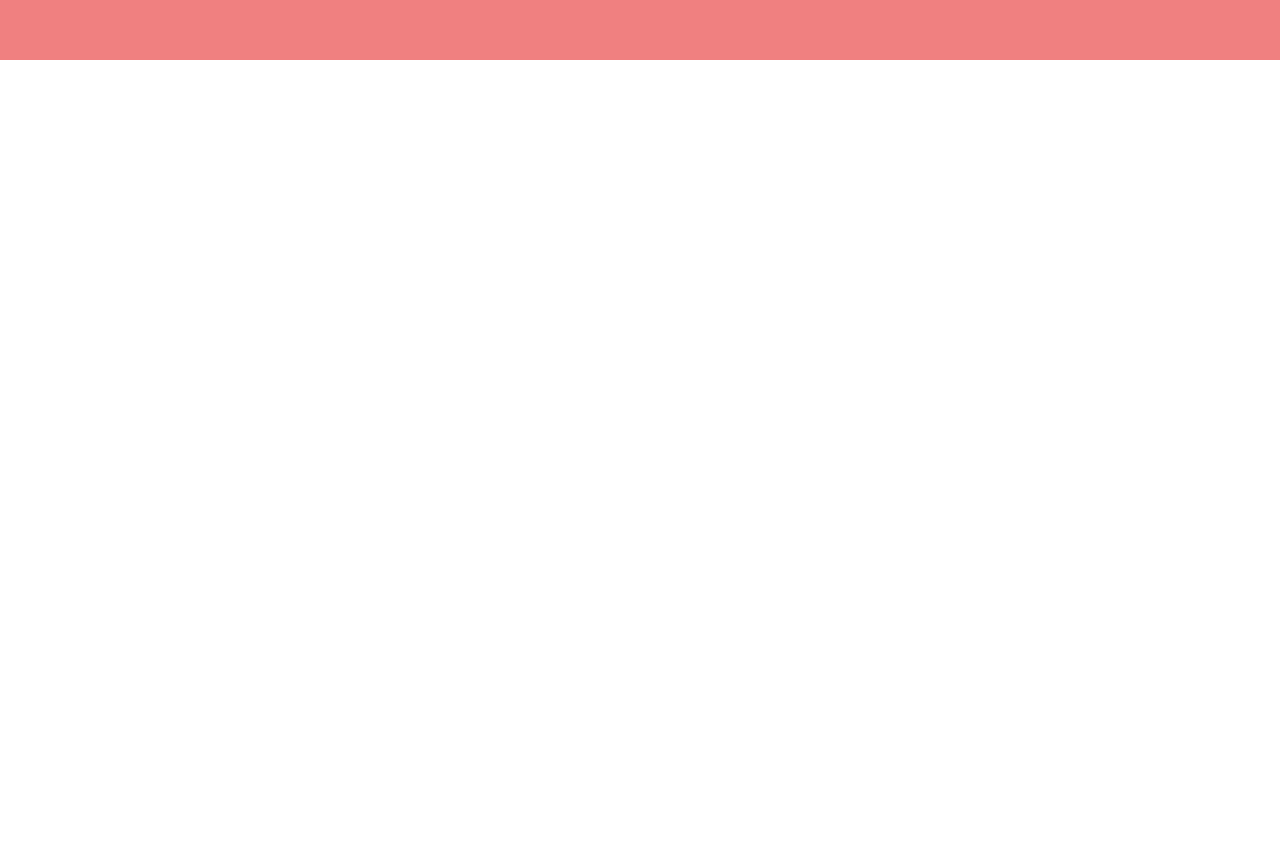
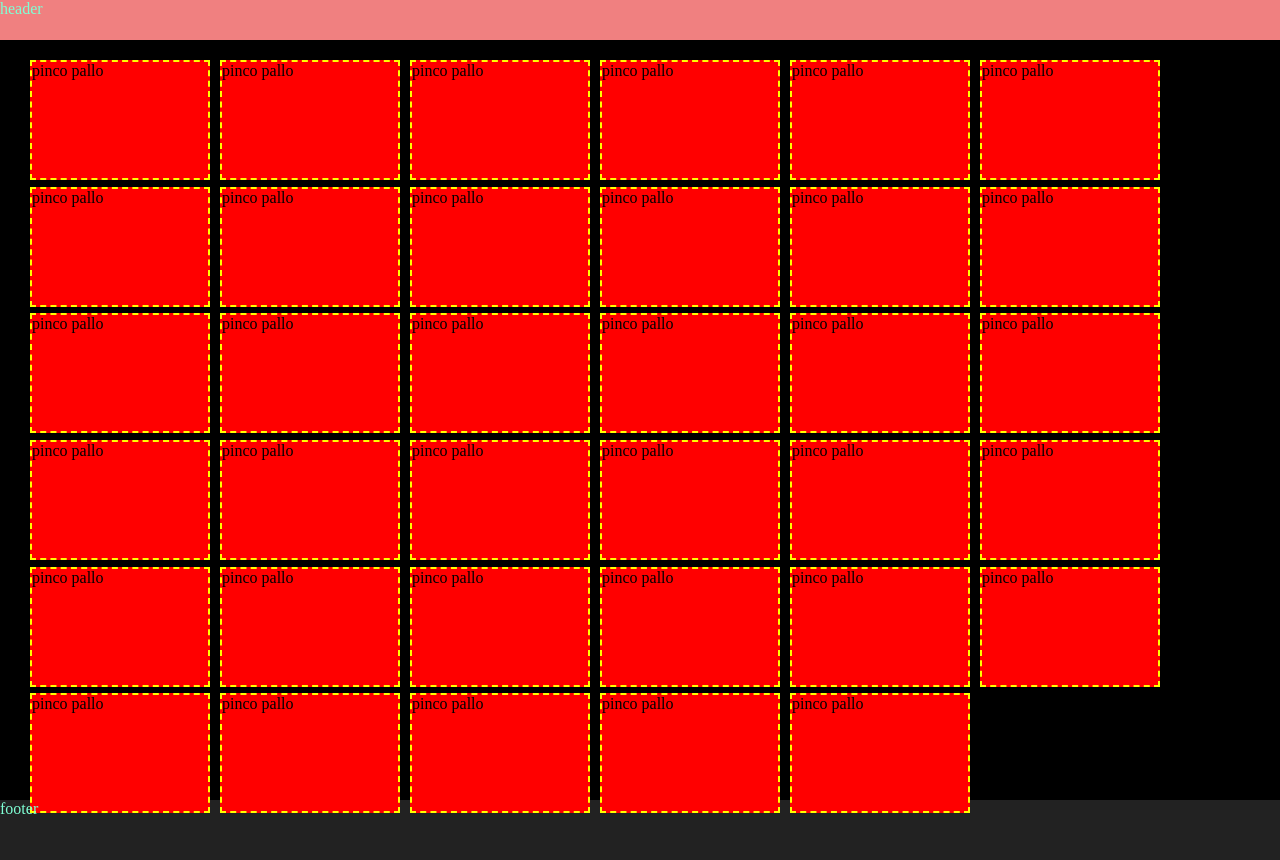
Before and after one commit to Soniamy/html-css-zoom, a plain HTML site: page index.html in a window 1280 px wide. Before the commit the page ends 800 px from the top, so only its background shows below. Drawn offline with Linux system fonts and the light colour scheme.

Commit message:
fine struttura

```diff
--- a/css/style.css
+++ b/css/style.css
@@ -7,5 +7,35 @@ header {
     width: 100%;
     background-color: lightcoral;
     color: aquamarine;
+    height: 40px;
+}
+main{
+    background-color: black;
+    height: calc(100vh - 40px );
+}
+.container {
+    max-width: 1390px;
+    margin: 0 auto;
+    padding: 20px;
+    height: 100vh;
+    display: flex;
+    flex-wrap: wrap;
+    overflow: scroll;
+}
+
+
+.box {
+    width: 180px;
+    height: 120px;
+    background-color: red;
+    border: 2px dashed yellow;
+    margin-left: 10px;
+    margin-bottom: 4px;
+
+}
+footer{
+    width: 100%;
+    background-color: rgb(34, 34, 34);
+    color: aquamarine;
     height: 60px;
 }
--- a/index.html
+++ b/index.html
@@ -9,8 +9,120 @@
 <body>
     <!--HEADER-->
     <header>
+          header
+    </header>
+    <main>
+        <div class="container">
+            <div class="box">
+                pinco pallo
+            </div>
+            <div class="box">
+                pinco pallo
+            </div>
+            <div class="box">
+                pinco pallo
+            </div>
+            <div class="box">
+                pinco pallo
+            </div>
+            <div class="box">
+                pinco pallo
+            </div>
+            <div class="box">
+                pinco pallo
+            </div>
+            <div class="box">
+                pinco pallo
+            </div>
+            <div class="box">
+                pinco pallo
+            </div>
+            <div class="box">
+                pinco pallo
+            </div>
+            <div class="box">
+                pinco pallo
+            </div>
+            <div class="box">
+                pinco pallo
+            </div>
+            <div class="box">
+                pinco pallo
+            </div>
+            <div class="box">
+                pinco pallo
+            </div>
+            <div class="box">
+                pinco pallo
+            </div>
+            <div class="box">
+                pinco pallo
+            </div>
+            <div class="box">
+                pinco pallo
+            </div>
+            <div class="box">
+                pinco pallo
+            </div>
+            <div class="box">
+                pinco pallo
+            </div>
+            <div class="box">
+                pinco pallo
+            </div>
+            <div class="box">
+                pinco pallo
+            </div>
+            <div class="box">
+                pinco pallo
+            </div>
+            <div class="box">
+                pinco pallo
+            </div>
+            <div class="box">
+                pinco pallo
+            </div>
+            <div class="box">
+                pinco pallo
+            </div>
+            <div class="box">
+                pinco pallo
+            </div>
+            <div class="box">
+                pinco pallo
+            </div>
+            <div class="box">
+                pinco pallo
+            </div>
+            <div class="box">
+                pinco pallo
+            </div>
+            <div class="box">
+                pinco pallo
+            </div>
+            <div class="box">
+                pinco pallo
+            </div>
+            <div class="box">
+                pinco pallo
+            </div>
+            <div class="box">
+                pinco pallo
+            </div>
+            <div class="box">
+                pinco pallo
+            </div>
+            <div class="box">
+                pinco pallo
+            </div>
+            <div class="box">
+                pinco pallo
+            </div>
 
-    </header>
-
+        </div>
+    </main>
+    <footer>
+        footer
+    </footer>
 </body>
 </html>
```
